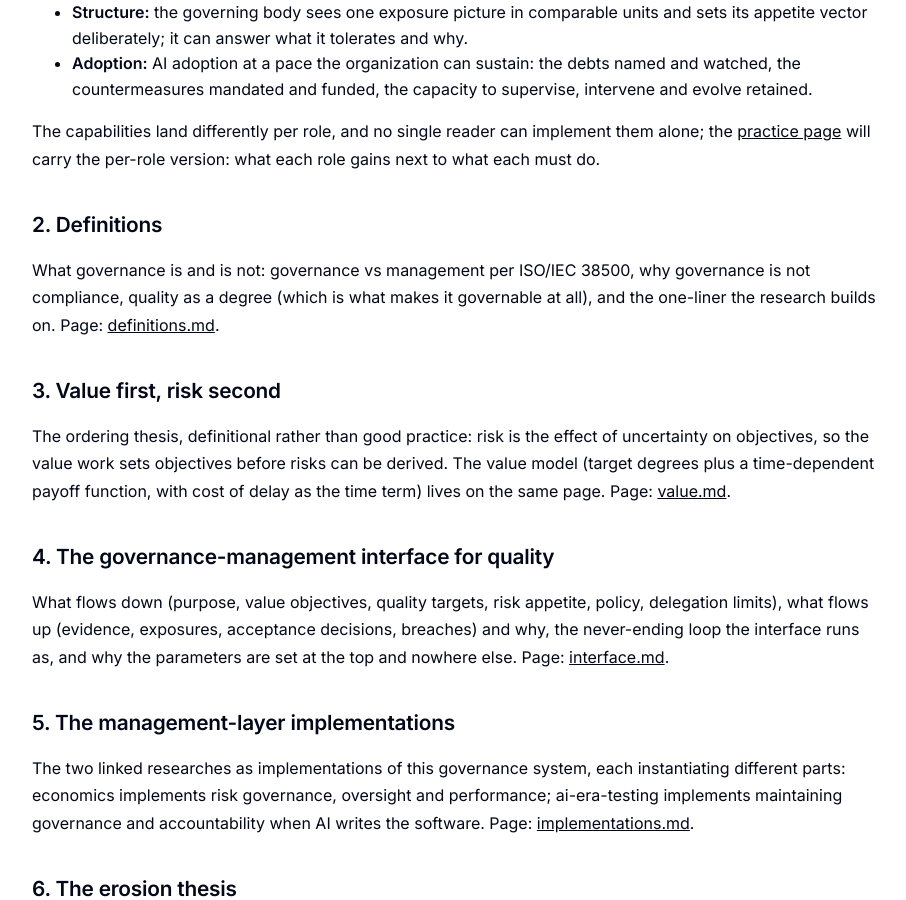
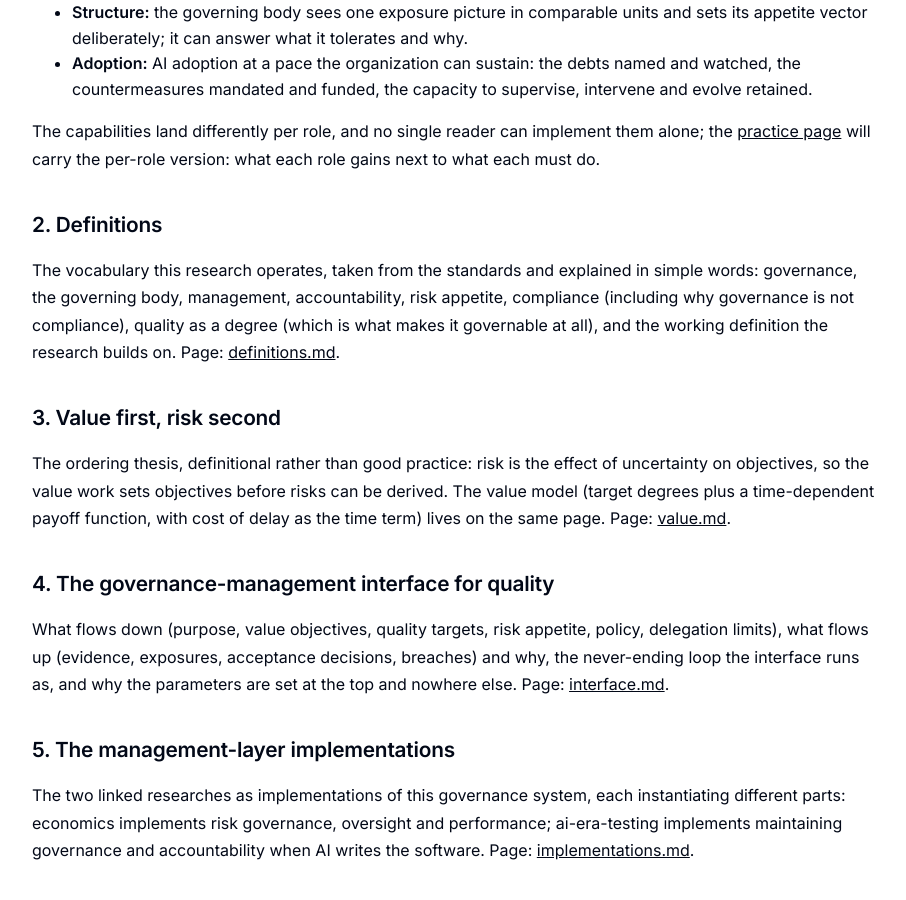
Before and after one commit to BeyondQuality/beyondquality, a Jekyll site: the page built from research/quality-governance/quality-governance.md, in a window 1280 px wide and 900 px high, scrolled down 2180 px. Shown: the whole window, without its empty margins (184-1090 px from the left). Built offline with Jekyll 4.4.1, drawn with Linux system fonts in a browser that asks for light colours; our own code applies the rules of GitHub Pages for plain Markdown files.

Commit message:
minor update to governance main page

```diff
--- a/research/quality-governance/quality-governance.md
+++ b/research/quality-governance/quality-governance.md
@@ -40,7 +40,7 @@ The capabilities land differently per role, and no single reader can implement t
 
 ## 2. Definitions
 
-What governance is and is not: governance vs management per ISO/IEC 38500, why governance is not compliance, quality as a degree (which is what makes it governable at all), and the one-liner the research builds on. Page: [definitions.md](definitions.md).
+The vocabulary this research operates, taken from the standards and explained in simple words: governance, the governing body, management, accountability, risk appetite, compliance (including why governance is not compliance), quality as a degree (which is what makes it governable at all), and the working definition the research builds on. Page: [definitions.md](definitions.md).
 
 ## 3. Value first, risk second
 
```
